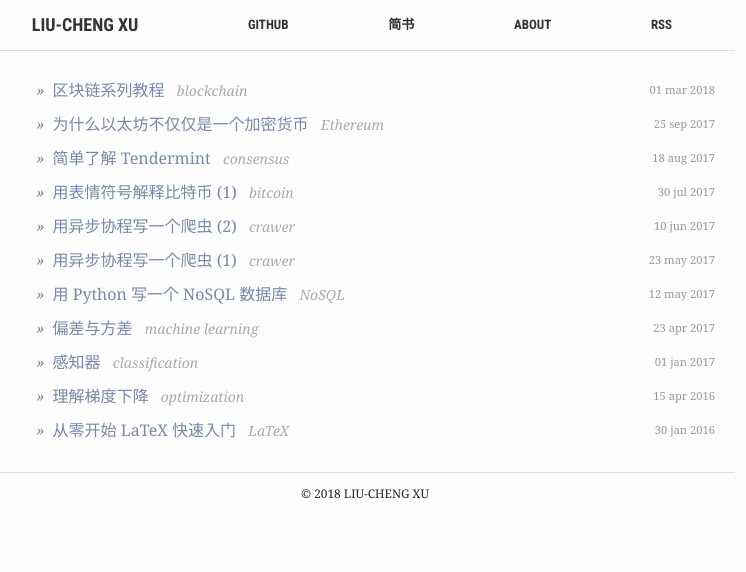
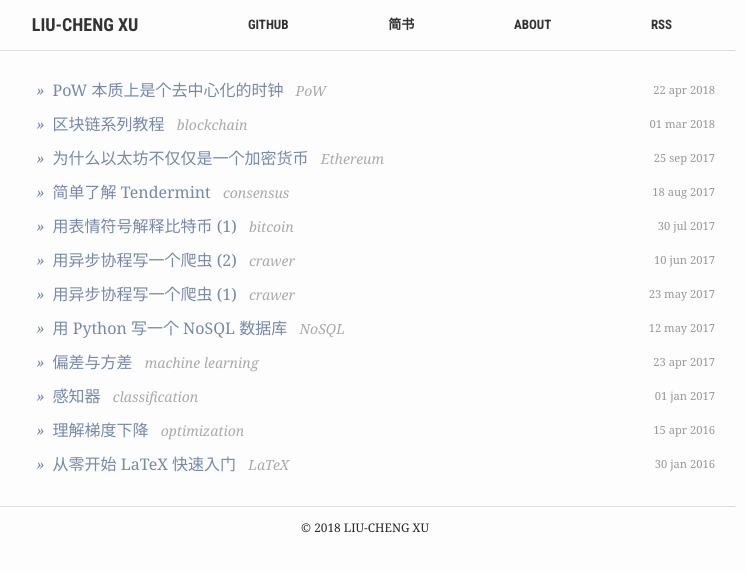
Before and after one commit to liuchengxu/blog-cn, a Jekyll site: the page built from index.html, in a window 1280 px wide. Shown: the top 572 px of the page, without its empty margins (275-1021 px from the left). Built offline with Jekyll 4.4.1, drawn with Linux system fonts in a browser that asks for light colours; some of the changed lines change nothing that is shown.

Commit message:
Add new post

```diff
--- a/_includes/share.html
+++ b/_includes/share.html
@@ -1,3 +1,4 @@
+<br>
 <br>
 <div class="share">
 <button class='basicShareBtn' style="border-radius: 3px;background: #f9f9f9;border: 1px solid #e0e0e0;">
--- /dev/null
+++ b/_posts/2018-04-22-blockchain-pow-is-a-decentralized-clock.md
@@ -0,0 +1,145 @@
+---
+
+layout: post
+title: PoW 本质上是个去中心化的时钟
+tag: PoW
+categories: posts
+published: true
+
+---
+
+> 原文：[Blockchain Proof-of-Work Is a Decentralized Clock](https://grisha.org/blog/2018/01/23/explaining-proof-of-work/)
+>
+> 原文从区块链如何保持交易有序的基本问题出发，对该问题进行了详细阐述，并提出 PoW 本质上是实现了一个“时钟”的观点，这个时钟的一个滴答对应的就是 PoW 算出一次的解。
+
+本文解释了比特币 PoW（Proof-of-Work, 工作量证明） 的关键要素，尤其对 PoW 来说不可或缺的一个特性，同时也表明关于 PoW 经常谈到的一些其他特性其实是次要作用，比如安全性，这些次要效应有用，但是非必要。
+
+要想理解本文，首先要懂得在区块链中，PoW 是如何工作的一些有趣的属性，这些属性并不那么直观，甚至可以说相当反直觉，比如参与者如何在*从来没有相互交流*的情况下，共同地求解一个问题。
+
+当理解了这些属性，你应该能够得出一个结论：PoW 的机制主要实现了一个分布式，去中心化的时间系统，即一个时钟。
+
+注意本文并非关注 PoW 算法本身的细节，而是探究区块链如何“严丝合缝”地将 PoW 运用其中。如果你还没听过 PoW，请先阅读 [这里](https://en.bitcoin.it/wiki/Proof_of_work)。
+
+## 分布式账本时间排序问题
+
+在讲解决方案之前，先来关注问题本身。很多 PoW 的相关资料都很令人费解，因为它们常常在没有阐明问题的情况下，就试图讲清楚解决方案。
+
+毫无疑问，任何账本都需要有序。你不能发费还没有收到的钱，也不能花费已经花出去的钱。区块链交易（或者说包含交易的块）必须有序，无歧义，同时无需可信的第三方。
+
+即便区块链不是一个账本，而是就像日志一样的数据，对于所有节点来说，如果要想共同保有一份完全相同的区块链副本，有序也是必不可少的。交易顺序不同，就是不同的两条链。
+
+但是，如果交易是由全世界的匿名参与者生成，也没有中心化机构负责给交易排序，那又如何实现这一点呢？有人会说，交易（或者块）可以包含时间戳，但是这些时间戳又如何可信呢？
+
+时间是一个[人类概念](http://www.preposterousuniverse.com/blog/2015/04/03/the-reality-of-time/)，时间的任何来源，比如一个原子时钟，就是一个“可信第三方”，除此之外，由于网络延迟和[相对论效应](http://www.astronomy.ohio-state.edu/~pogge/Ast162/Unit5/gps.html)，时钟的大部分时间都有轻微误差。很遗憾，在一个去中心化系统中，不可能通过时间戳来决定事件的先后顺序。
+
+我们所关心的“时间”并不是所熟悉的年，月，日这种概念。我们需要的是这样一种机制，它可以用来确认一个事件在另一个事件之前发生，或者可能并发发生。
+
+首先，为了建立之前与之后的概念，首先必须要建立一个*时间点*的概念。理论上来说，建立一个点时间的概念似乎并不太可能，因为没有技术能够足够精确地测量 [普朗克时间](https://en.wikipedia.org/wiki/Planck_time)。但是你会看到，比特币通过创建属于自己的时间概念变相解决了这个问题，使得确立精确的时间点概念在事实上成为可能。
+
+[Leslie Lamport](https://en.wikipedia.org/wiki/Leslie_Lamport) 1978 年的论文 [“分布式系统中的时间，时钟和事件顺序”](https://amturing.acm.org/p558-lamport.pdf) 中对这个问题有了详细描述，但是除了“正确同步的物理时钟”，实际上并没有提供一个详细的解决方案。1982 年 Lamport 同样描述了 [“拜占庭将军问题”](https://people.eecs.berkeley.edu/~luca/cs174/byzantine.pdf)，中本聪在他早期的一封邮件中 [解释](http://satoshi.nakamotoinstitute.org/emails/cryptography/11/) 了 PoW 如何解决了这个问题，[比特币白皮书](https://bitcoin.org/bitcoin.pdf) 指出“为了在端到端的基础上实现一个分布式的 *时间戳服务器*，我们将会使用一个工作量证明系统”，也表明了它主要解决了时间戳的问题。
+
+## 时间是根本问题
+
+必须要强调的是，在分布式系统中，*不可能将事件与时间点关联起来*，这是一个尚不可解问题，直到中本聪找到了一个解决方案，才使得分布式账本成为可能。在区块链中还有很多其他的技术细节，但是时间是最基础也是最重要的。没有时间，就没有区块链。
+
+## PoW 回顾
+
+简而言之，比特币的 PoW 就是 [SHA-2](https://en.wikipedia.org/wiki/SHA-2) 哈希满足特定的条件的一个解，这个解很难找到。通过要求哈希满足一个特定的数字，就确定了一个难度（difficulty），难度的值越小，满足输入的数字越少，找到解的难度就越大。
+
+这就是所谓的“工作量证明”，因为满足哈希要求的解非常稀少，这意味着找到这样一个解需要很多试错，也就是，“工作（work）”。而工作也就是意味着*时间*。
+
+## 块间无变化
+
+链的状态由块所反映，每个新的块产生一个新的状态。区块链的状态每次向前推动一个块，平均每个块 10 分钟，是区块链里面最小的时间度量单位。
+
+## SHA 无记忆，无进展
+
+SHA(Secure Hash Algorithm) 在统计学和概率上以[无记忆性（memoryless）](https://en.wikipedia.org/wiki/Memorylessness) 闻名。对于我们人类而言，无记忆性有点反直觉。所谓无记忆性，就是无论之前发生了什么，都不影响这一次事件发生的概率。
+
+关于无记忆性，最好的例子就是抛硬币。如果一个硬币连续 10 次都是正面，那么下一次是反面的可能性会不会更大呢？我们的直觉是会，但是实际上，无论上一次的结果是什么，每次抛硬币正反面都是一半一半的概率。
+
+而对于需要无进展（progress-free）的问题，无记忆性又是必要条件。progress-free 意味着当矿工试图通过对 [nonces](https://en.bitcoin.it/wiki/Nonce) 进行迭代解决难题时，每一次尝试都是一个独立事件，无论之前已经算过了多少次，每次尝试找到答案的概率是固定的。换句话来说，每次尝试，参与者都不会离“答案”越近，或者说有任何进展（progress）。就下一次尝试而言，一个已经算了一年的矿工，与上一秒刚开始算的矿工，算出来的概率是一样的。
+
+在指定时间内，给定一个难度，找到答案的概率*唯一地由所有参与者能够迭代哈希的速度决定*。与之前的历史无关，与数据无关，只跟算力有关。
+
+因此，算力是一个与参与者数量，和那些用来计算哈希设备的速度相关的函数。
+
+## SHA 与输入无关
+
+在比特币中，输入的是区块头。但是如果给它随机传入一些值，找到一个合适哈希的概率仍然是一样的。无论输入是一个有效的块头，还是 /dev/random 中随机的一些字节，都要花费平均 10 分钟来找到一个解。
+
+如果你找到了一个合适的哈希，但是输入却不是一个有效的块头，虽然无法将块上链，但是它仍然是一个工作量证明（即使没啥用）。
+
+## 难度属于银河系
+
+令人惊奇的是，难度是*universe（全宇宙，或者说通用的）*，也就是说它充满了整个宇宙，无处不在。火星上的矿工也同样能参与挖矿，但是他们不需要感知到地球矿工的存在，也不需要与地球上的矿工有交流，仍然是每 10 分钟就会解决一个“难题”。（好吧，当他们解出难题时，需要告诉地球上的矿工，否则我们永远也不知道）。
+
+了不起的是，远距离参与者不需要通过真正的相互交流进行沟通，因为他们在共同地求解同一个统计学问题，并且他们甚至互相感知不到对方的存在。
+
+“通用属性（universal property）”一开始看起来很神奇，实际上很容易解释。我用了“通用”一词，因为就这一个词即可表达到位，但是它实际指的是“所有参与者都知道（这个难度）”。
+
+SHA-256 的输入可以是 0 到 2 的 256 方之间的任何一个整数（因为输出是 32 字节，也就是在 0 到 2^256，任何超过该范围的数将会导致冲突，也就是多余）。即使这个集合已经非常大了（[比已知宇宙里所有原子总数都大](https://learncryptography.com/cryptanalysis/why-is-2-256-secure)），不过每个参与者都知道这个集合，并且只能从这个集合里选取一个数。
+
+如果输入的集合全世界都知道，SHA-256 全世界都知道，难度要求也是全世界都知道了，那么找到一个解的概率自然也就是“全世界都知道（universe）”。
+
+## 计算 SHA 即参与
+
+如果所述问题是找到一个合适的哈希，那么要想解出这个问题，只需要去试一次，但是，哪怕就试一次，你就已经影响了整个算力。就这次尝试而言，你就已经成为了一个帮助其他人解决问题的参与者。虽然你不需要告诉其他人你“做了”（除非你找到了答案），其他人也不需要知道，但是想要找到解的这次尝试*真真切切地*影响到了结果。对于全宇宙而言，也是如此。
+
+如果上面这段话看起来仍然不是那么令人信服，一个很好的类比就是寻找大素数问题。找到最大的素数很难，并且一旦找到，它就是“被发现”或者“已知的”。有无数的素数，但是在全宇宙中，每个数只有一个实例。因此无论是谁试图找到最大素数，就是在解同一个问题，而不是这个问题另一个单独的实例。你不需要告诉其他人你已经打算寻找最大素数，你只需要在找到时通知其他人。如果从来没有人寻找最大素数，那么它永远也不会被找到。因此，只要参与（也就是试图找到素数），即使它正在秘密进行，仍会影响结果，只要公布最后的发现（如果找到）。
+
+这就是中本聪设计的精妙之处，他利用了这个令人难以置信的统计学现象，即任何参与都会影响结果，即使秘密进行，即使尚未成功。
+
+值得注意的是，因为 SHA 是 progress-free，每一次尝试都可以被认为是一个参与者加入其中，然后立即退出。因此可以这么理解，矿工们来了又走，每秒无数次轮回。
+
+## 参与度由统计学揭示
+
+这个神奇的秘密参与（secret participation）属性反过来也成立。很多网站上显示的全球算力，并非是由每个矿工在某个“矿工注册办公室”注册，并定期汇报他们的算力而来。并不存在这种事情。
+
+因为对于在 10 分钟找到一个指定难度的解，所需算力是已知的，一个人平均必须尝试这么多次（截止成文之时大概 10^21）才能找到答案，无论这个人是谁，他在哪儿。
+
+我们不知道这些参与者是谁，他们也从来都不会说我正在参与其中，没有找到解的人（实际上他们都是）从来不会告诉其他人他们正在进行计算，他们可能在世界上任何一个地方，但是我们肯定他们必然存在。因为生活还要继续，问题（找到满足条件的哈希）始终还是要被解决。
+
+## 工作（work）是一个时钟（clock）
+
+关键之处在于：找到满足条件的哈希的难度，就类似于一个时钟的角色。一个宇宙（universe）时钟，因为全宇宙只有一个这样的时钟，不需要同步，任何人都能“看”到这个时钟。
+
+即使这个时钟不精确也没关系。重要的是，对所有人来说，它都是同一个时钟，链的状态与这个时钟的滴答（tick）无歧义地绑定到一起。
+
+这个时钟由遍布地球上的未知数量的参与者共同操作，参与者相互之间完全独立。
+
+## 谜题的最后一部分
+
+解决方案必须是块哈希（准确来说，是块头）。上面已经提到，对于 SHA 来说，输入的内容并不重要，但是如果它是真实的块，那么无论何时找到一个解，它都发生在 PoW 这个时钟的滴答处。没有早一点，没有晚一点，而是恰好在这个点。我们知道这是毫无歧义的，因为块是整个机制的一部分。
+
+换句话来说，如果块不是 SHA256 函数的输入，我们仍然有一个分布式时钟，但是我们无法将块绑定到这个时钟的滴答上。将块作为输入就解决了这个问题。
+
+值得注意的是，我们的 PoW 时钟只提供了滴答。但是我们没办法从滴答中分出顺序，于是就引入了哈希链（hash chain）。
+
+## 分布式共识
+
+共识（consensus）意味着意见一致（agreement）。所有参与者别无选择，只能同意“时钟已然滴答”。并且每个人都知道滴答和附加的数据。正如中本聪在邮件里面所解释的，这确实解决了拜占庭将军问题，。
+
+在一个罕见却又常见的情况下，会出现共识分离，有两个连续的滴答与一个块有关联，这就发生了冲突。通过哪个块与下一个滴答相关联解决了这个冲突，同时将有争议的块变为“孤儿块（orphan）”。链如何继续是个概率问题（a matter of chance），这也可能间接地归因于 PoW 的时钟。
+
+## 就这样
+
+这就是区块链的 PoW（工作量证明）。它并不是一个为了让矿工赢得出块权的“乐透”，也不是为了将实际能源转换成一个有价值的概念，这些都偏离了本质。
+
+比如矿工奖励的角度来看，虽然这些奖励激励了矿工参与，但是这并不是区块链诞生的必要因素。块哈希形成一条链，但是这与工作量并没什么关系，它是从密码学上强制保证了块的顺序。哈希链使得前一个滴答“更确定”，“更加不可抵赖”，或者简单来说，更安全。
+
+PoW 也能使块不可更改，这是一种好的副作用，也使得隔离见证（Segregated Witness）成为可能，但是隔离见证也能通过保留签名（见证,witness）实现，所以这也是次要的。
+
+## 结论
+
+比特被的 PoW 只是一个分布式，去中心化的时钟。
+
+如果你理解了这个解释，那么你应该能够更好地理解 PoW 与 PoS 的异同。显然，两者不具有可比性：PoS 是有关于（随机分布的）权力（authority），而 PoW 是一个时钟。
+
+在区块链的背景下，PoW 这个名字可能是个误用，起的并不太好。这个词来源于 [Hashcash](https://en.wikipedia.org/wiki/Hashcash) 项目，它确实用于证实工作（work）。在区块链中，它主要关于可验证的花费时间。当一个人发现满足难度的哈希时，我们知道它必然会花费一些时间。实现时间延迟的方法就是“工作”，而哈希就是这段时间的证明。
+
+PoW 是关于 time 而非 work 的事实也表明，可能存在一些其他的统计学问题，这些问题同样消耗时间，但却需要更少的能源。这也可能意味着比特币算力有些“过分”，因为我们在上面所描述的比特币时钟，在只有部分算力的情况下，也是可信的，这是这种激励结构推动了能源消耗。
+
+如果你找到了一个方法能够同步滴答，并且需要更少的工作，这是一个价值万亿美元的问题，请一定要告诉我！
+
+P.S.  特别感谢 [UChicago Statistics](https://galton.uchicago.edu/) 的 [Sasha Trubetskoy](http://sashat.me/) 对上述文字的 review 和建议。
```
